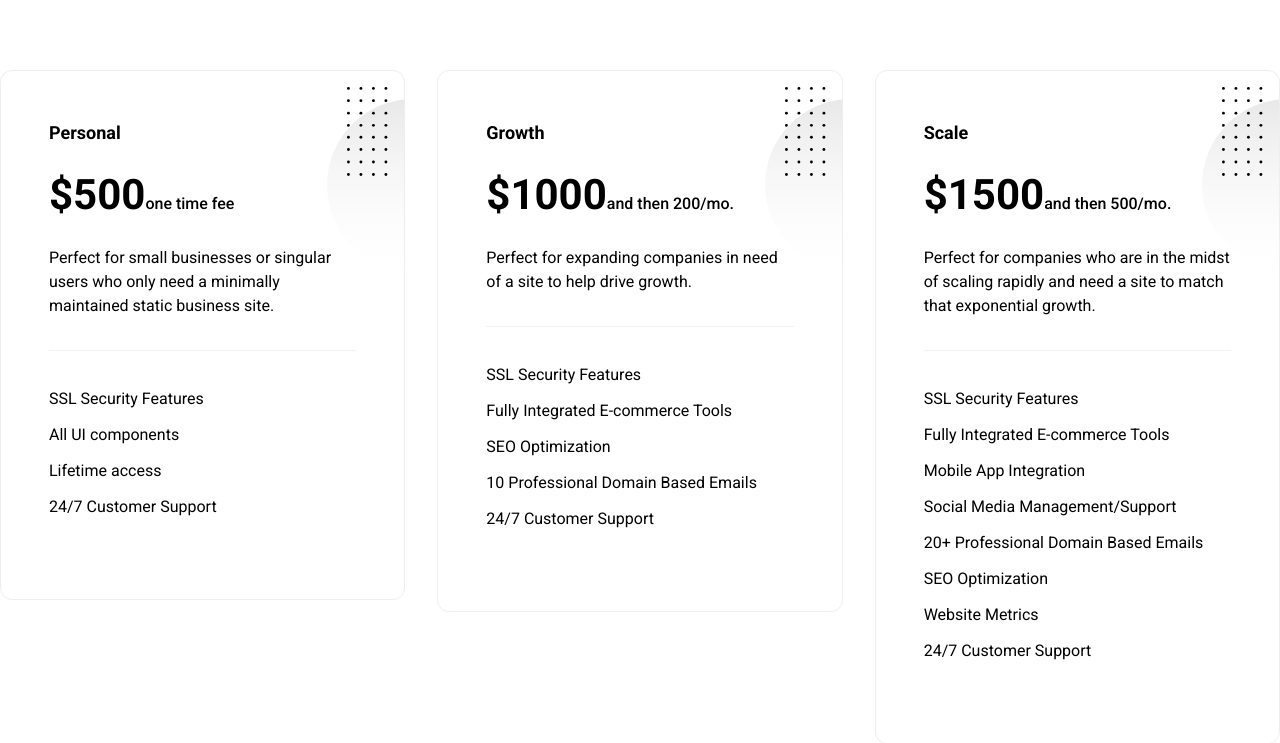
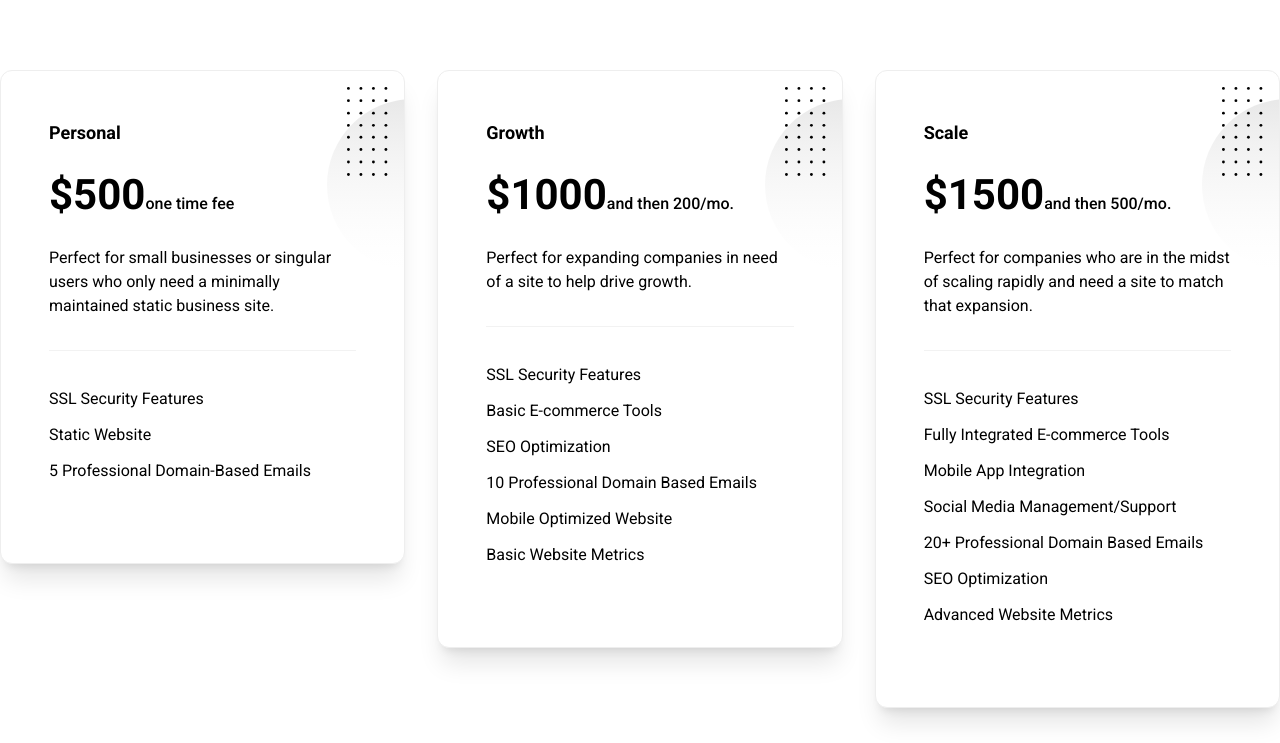
Before and after one commit to Jorgetorreslopez/bddsite1, a React (Vite) app: page /sign-in in a window 1280 px wide. Shown: the part 930-1673 px from the top of the page. Built offline with nearby package versions, Linux system fonts and the light colour scheme.

Commit message:
services update

```diff
--- a/src/pages/sign-in.jsx
+++ b/src/pages/sign-in.jsx
@@ -10,7 +10,16 @@ export function SignIn() {
 
     <>
 <div className="relative flex h-screen content-center items-center justify-center pt-16 pb-32">
-        <div className="absolute top-0 h-full w-full bg-[url('/img/background-3.png')] bg-cover bg-center" />
+         <video
+          className="absolute top-0 h-full w-full object-cover"
+          autoPlay
+          muted
+          loop
+        >
+          <source src="/img/video.mp4" type="video/mp4" />
+          Your browser does not support the video tag.
+        </video>
+        <div className="absolute top-0 h-full w-full bg-cover bg-center" />
         <div className="absolute top-0 h-full w-full bg-black/60 bg-cover bg-center" />
         <div className="max-w-8xl container relative mx-auto">
           <div className="flex flex-wrap items-center">
@@ -55,9 +64,6 @@ export function SignIn() {
                   >
                   Pricing Packages
                </h2>
-               <p class="text-base text-body-color">
-
-               </p>
             </div>
          </div>
       </div>
@@ -66,6 +72,7 @@ export function SignIn() {
             <div
                class="
                bg-white
+               shadow-xl
                rounded-xl
                relative
                z-10
@@ -104,13 +111,10 @@ export function SignIn() {
                      SSL Security Features
                   </p>
                   <p class="text-base text-body-color leading-loose mb-1">
-                     All UI components
+                     Static Website
                   </p>
                   <p class="text-base text-body-color leading-loose mb-1">
-                     Lifetime access
-                  </p>
-                  <p class="text-base text-body-color leading-loose mb-1">
-                  24/7 Customer Support
+                     5 Professional Domain-Based Emails
                   </p>
                </div>
 
@@ -385,6 +389,7 @@ export function SignIn() {
                class="
                bg-white
                rounded-xl
+               shadow-xl
                relative
                z-10
                overflow-hidden
@@ -422,7 +427,7 @@ export function SignIn() {
                      SSL Security Features
                   </p>
                   <p class="text-base text-body-color leading-loose mb-1">
-                     Fully Integrated E-commerce Tools
+                     Basic E-commerce Tools
                   </p>
                   <p class="text-base text-body-color leading-loose mb-1">
                      SEO Optimization
@@ -431,7 +436,10 @@ export function SignIn() {
                      10 Professional Domain Based Emails
                   </p>
                   <p class="text-base text-body-color leading-loose mb-1">
-                     24/7 Customer Support
+                     Mobile Optimized Website
+                  </p>
+                  <p class="text-base text-body-color leading-loose mb-1">
+                     Basic Website Metrics
                   </p>
                </div>
 
@@ -706,6 +714,7 @@ export function SignIn() {
               class="
               bg-white
               rounded-xl
+              shadow-xl
               relative
               z-10
               overflow-hidden
@@ -736,7 +745,7 @@ export function SignIn() {
                   border-b border-[#F2F2F2]
                   "
                   >
-                  Perfect for companies who are in the midst of scaling rapidly and need a site to match that exponential growth.
+                  Perfect for companies who are in the midst of scaling rapidly and need a site to match that expansion.
               </p>
               <div class="mb-7">
                   <p class="text-base text-body-color leading-loose mb-1">
@@ -758,10 +767,7 @@ export function SignIn() {
                     SEO Optimization
                   </p>
                   <p class="text-base text-body-color leading-loose mb-1">
-                    Website Metrics
-                  </p>
-                  <p class="text-base text-body-color leading-loose mb-1">
-                  24/7 Customer Support
+                    Advanced Website Metrics
                   </p>
               </div>
 
```
